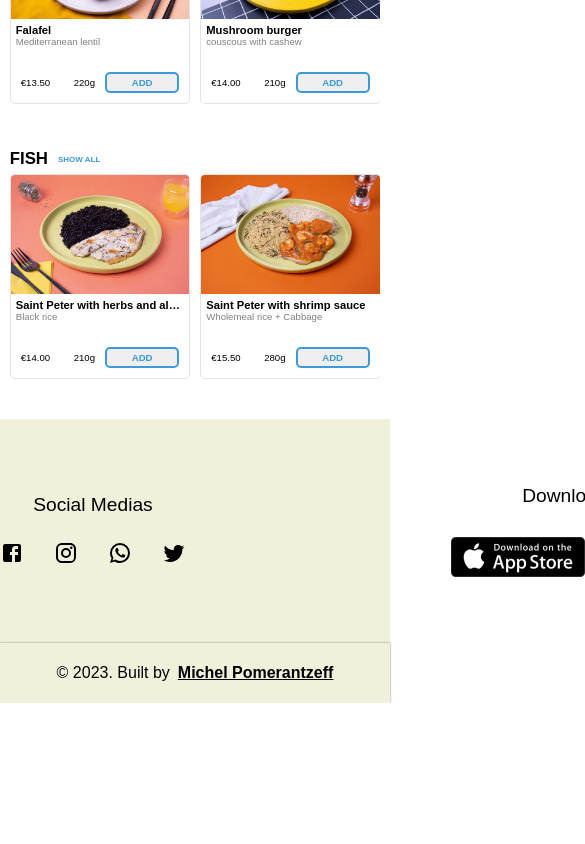
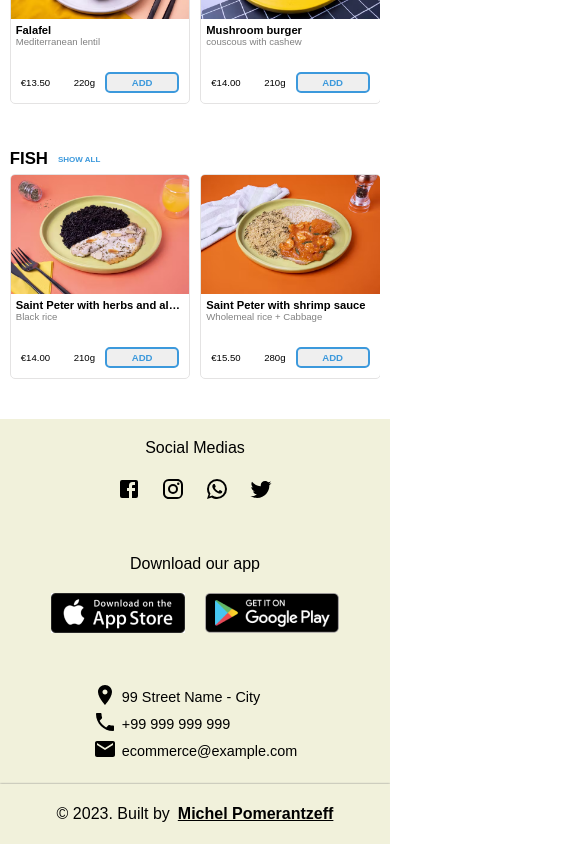
Before and after one commit to MichelPomerantzeff/Food-Ecommerce, a React (Vite) app: page / in a window 390 px wide. Shown: the part 1332-2176 px from the top of the page, 585 px wide, since content can reach past the window. Before the commit the page ends 2035 px from the top, so only its background shows below. Built offline with nearby package versions, Linux system fonts and the light colour scheme; no server answers.

Commit message:
feat:: add responsiveness to footer

```diff
--- a/src/components/footer/Footer.css
+++ b/src/components/footer/Footer.css
@@ -1,6 +1,5 @@
 .footer-container {
     background-color: #f1f1db;
-    color: #000;
 }
 
 .footer-box {
@@ -11,47 +10,23 @@
     margin: auto;
 }
 
-.footer-wrapper {
+.footer-side {
     display: flex;
-    flex: 1;
-}
-
-.left{
-    justify-content: start;
-}
-
-.center{
+    flex-direction: column;
     justify-content: center;
 }
 
-.right{
-    justify-content: end;
-}
-
-.footer-left {
-    display: flex;
-    flex-direction: column;
-    justify-content: center;
-    gap: 25px;
-}
-
-.footer-right {
-    display: flex;
-    flex-direction: column;
-    justify-content: center;
-    gap: 10px;
-}
-
-.socials, .mobile-apps {
-    font-size: 1.2rem;
+.footer-side h2 {
+    font-size: 1rem;
     font-weight: 500;
     text-align: center;
+    margin-bottom: 20px;
 }
 
 .icons-wrapper {
     display: flex;
     align-items: center;
-    gap: 30px;
+    gap: 20px;
 }
 
 .social-icon{
@@ -75,33 +50,24 @@
     color: #1DA1F2;
 }
 
-.footer-center {
-    display: flex;
-    flex-direction: column;
-    justify-content: center;
-    gap: 30px;
-}
-
 .downloadappwrapper {
     display: flex;
     align-items: center;
-    gap: 30px;
+    gap: 20px;
 }
 
 .downloadappimage:hover {
     cursor: pointer;
 }
 
-.contactbox {
+.info-box {
     display: flex;
     align-items: center;
+    font-size: .9rem;
 }
 
-.contacticon {
+.info-icon {
     margin-right: 5px;
-}
-
-.text {
 }
 
 .copyright {
@@ -118,3 +84,28 @@
 .copyright strong {
     text-decoration: underline;
 }
+
+@media (max-width:1200px) {
+
+    .footer-box {
+        width: 90vw;
+    }
+}
+
+@media (max-width:900px) {
+
+    .footer-box {
+        display: flex;
+        flex-direction: column;
+        align-items: center;
+        gap: 50px;
+        padding: 20px 0;
+    }
+}
+
+@media (max-width:650px) {
+
+
+}
+
+@media (max-width:480px) {}
--- a/src/components/footer/Footer.jsx
+++ b/src/components/footer/Footer.jsx
@@ -7,8 +7,8 @@ export default function Footer() {
         <footer className="footer-container">
             <div className="footer-box">
                 <div className="footer-wrapper left">
-                    <div className="footer-left">
-                        <h2 className="socials">Social Medias</h2>
+                    <div className="footer-side footer-left">
+                        <h2>Social Medias</h2>
 
                         <ul className="icons-wrapper">
                             <li className="facebook social-icon" name="facebook">
@@ -31,8 +31,8 @@ export default function Footer() {
                 </div>
 
                 <div className="footer-wrapper center">
-                    <div className="footer-center">
-                        <h2 className="mobile-apps">Download our app</h2>
+                    <div className="footer-side footer-center">
+                        <h2>Download our app</h2>
 
                         <div className="downloadappwrapper">
                             <img src={appleStore} alt="APPLE STORE" />
@@ -42,9 +42,9 @@ export default function Footer() {
                 </div>
 
                 <div className="footer-wrapper right">
-                    <div className="footer-right">
-                        <div className="contactbox">
-                            <div className="contacticon">
+                    <div className="footer-side footer-right">
+                        <div className="info-box">
+                            <div className="info-icon">
                                 <LocationOn />
                             </div>
                             <div className="text">
@@ -52,8 +52,8 @@ export default function Footer() {
                             </div>
                         </div>
 
-                        <div className="contactbox">
-                            <div className="contacticon">
+                        <div className="info-box">
+                            <div className="info-icon">
                                 <Phone />
                             </div>
                             <div className="text">
@@ -61,8 +61,8 @@ export default function Footer() {
                             </div>
                         </div>
 
-                        <div className="contactbox">
-                            <div className="contacticon">
+                        <div className="info-box">
+                            <div className="info-icon">
                                 <Email />
                             </div>
                             <div className="text">
```
